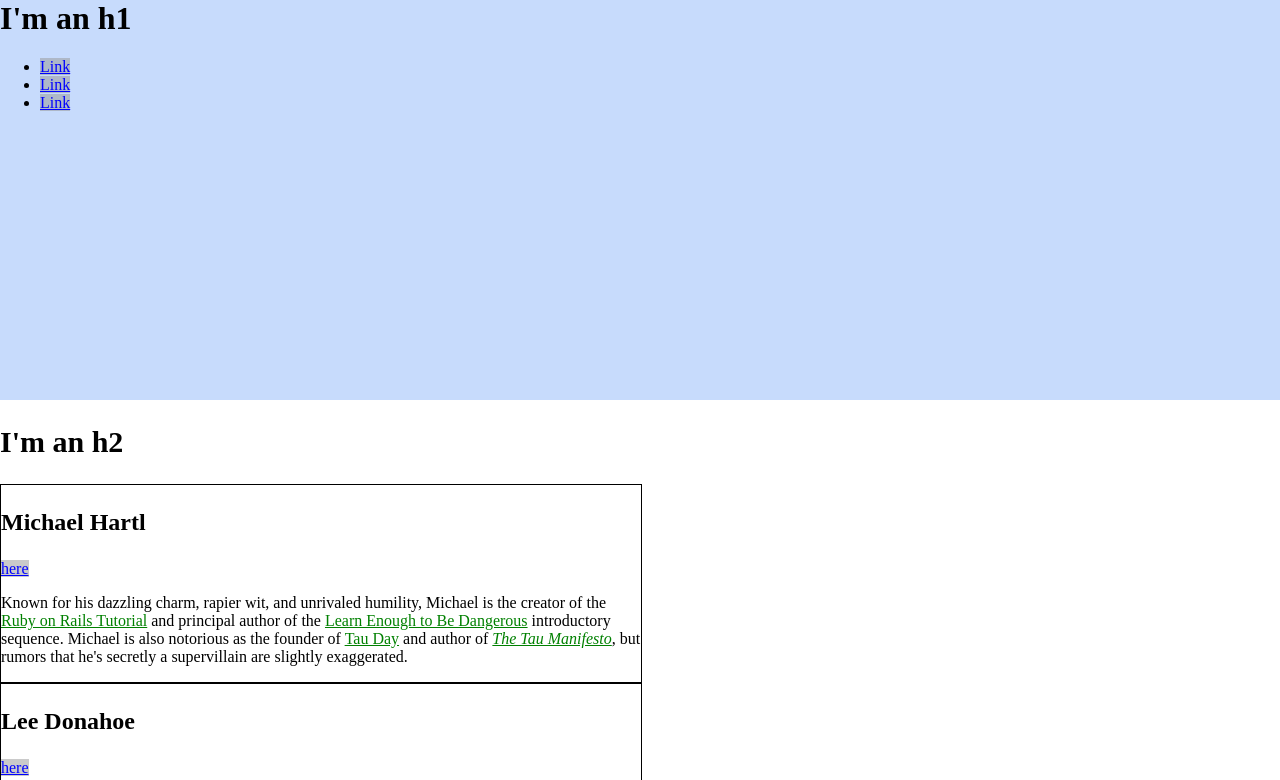
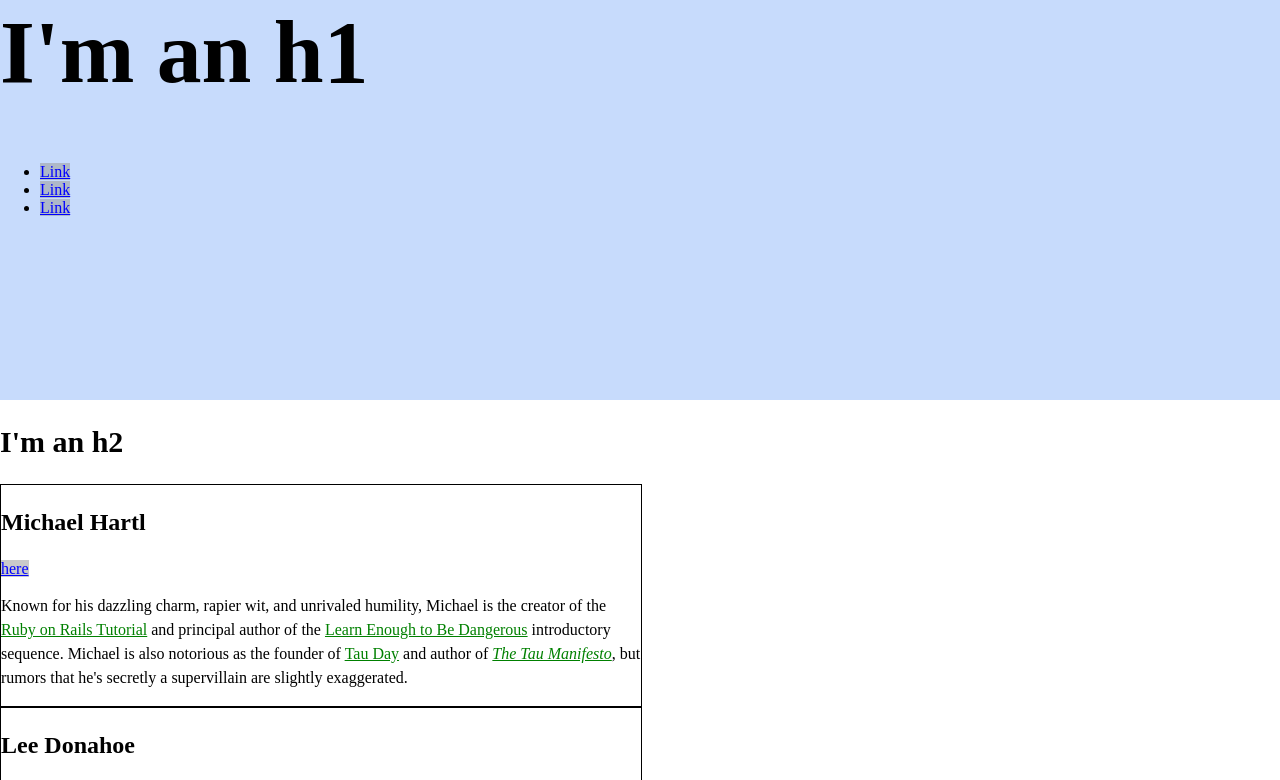
Before and after one commit to esquinas/le_sample_css, a plain HTML site: page index.html in a window 1280 px wide. Shown: the top 780 px of the page. Drawn offline with Linux system fonts and the light colour scheme.

Commit message:
Final changes of chapter 3

```diff
--- a/index.html
+++ b/index.html
@@ -16,6 +16,7 @@
         padding: 0;
       }
       h1 {
+        font-size: 7vw;
         margin-top: 0;
       }
       h2 {
@@ -48,6 +49,7 @@
       }
       .bio-copy {
         font-size: 1em;
+        line-height: 1.5;
       }
       .bio-copy a {
         color: green;
```
